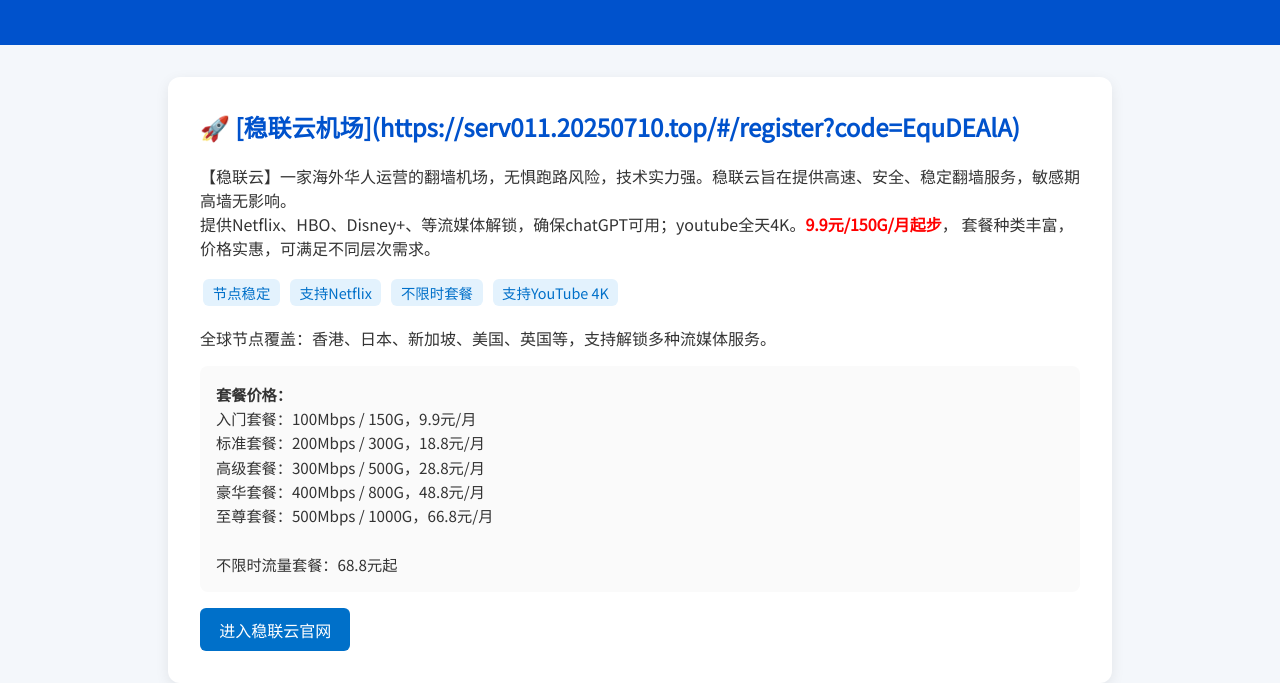
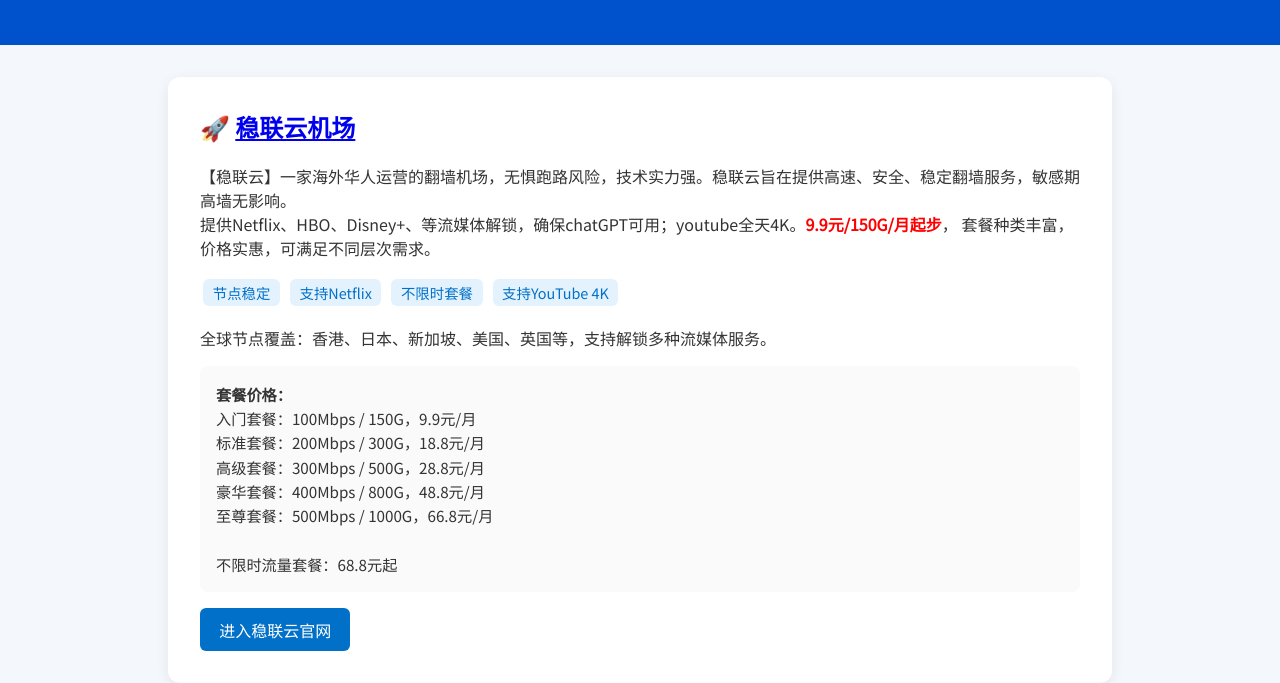
Before and after one commit to elgaeou/airports, a plain HTML site: page index.html in a window 1280 px wide. Shown: the part 118-801 px from the top of the page. Drawn offline with Linux system fonts and the light colour scheme.

Commit message:
Update index.html

```diff
--- a/index.html
+++ b/index.html
@@ -105,7 +105,7 @@
         <div class="container">
             <!-- 稳联云 -->
             <div class="card">
-                <h2>🚀 [稳联云机场](https://serv011.20250710.top/#/register?code=EquDEAlA)</h2>
+                <h2>🚀 <a href="https://serv011.20250710.top/#/register?code=EquDEAlA" target="_blank">稳联云机场</a></h2>
                 <p>
                   【稳联云】一家海外华人运营的翻墙机场，无惧跑路风险，技术实力强。稳联云旨在提供高速、安全、稳定翻墙服务，敏感期高墙无影响。<br>提供Netflix、HBO、Disney+、等流媒体解锁，确保chatGPT可用；youtube全天4K。<span style='font-size:16px;color:red;font-weight:bold;'>9.9元/150G/月起步</span>， 套餐种类丰富，价格实惠，可满足不同层次需求。
                 </p>
```
